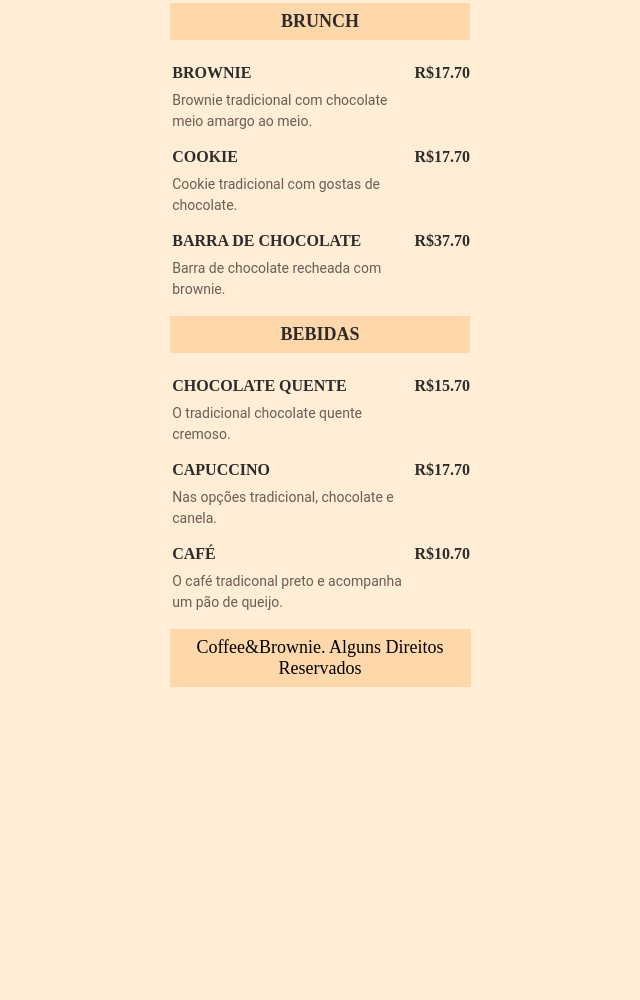
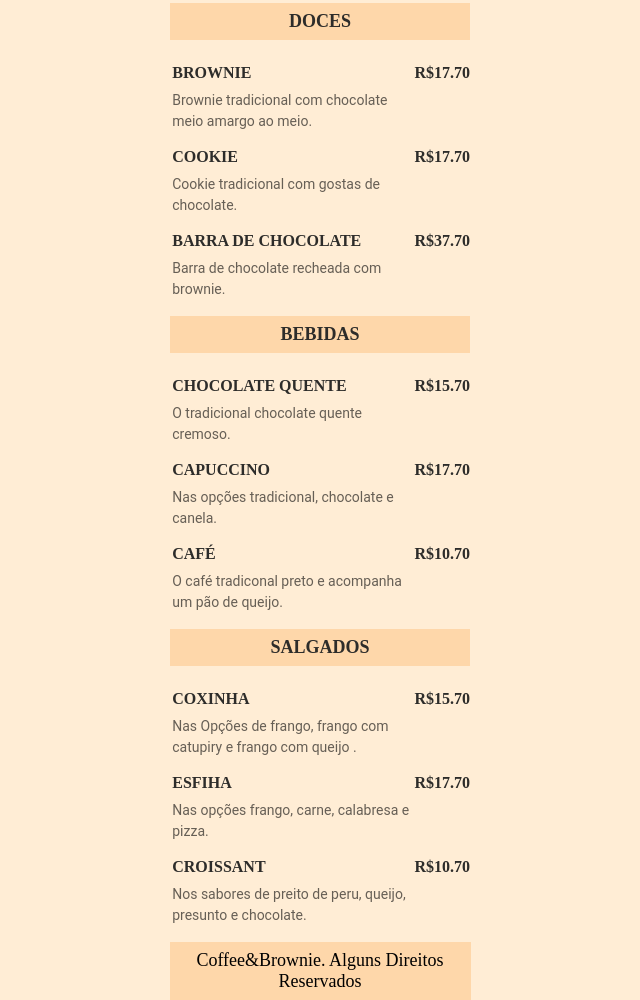
Before and after one commit to GleiziOliveira/Maratona-Explore-3, a plain HTML site: page index.html in a window 1280 px wide. Shown: the part 113-1113 px from the top of the page, without its empty margins (320-960 px from the left). Before the commit the page ends 800 px from the top, so only its background shows below. Drawn offline with Linux system fonts and the light colour scheme; a script that the page names is missing.

Commit message:
Atualizado o menu

```diff
--- a/index.html
+++ b/index.html
@@ -27,13 +27,14 @@
   </head>
 
   <body>
+
     <header>
-      <h1>Coffee<span class="symbol">&amp;</span><span>Brownie</span></h1>
+      <h1>Coffee<span class="symbol">&</span><span>Brownie</span></h1>
       <p>Aberto todos os dias. 8h-21h</p>
     </header>
 
     <section>
-      <h2>Brunch</h2>
+      <h2>Doces</h2>
 
       <ul>
         <li>
@@ -44,7 +45,9 @@
             </p>
           </div>
 
-          <strong class="price"> R$17.70 </strong>
+          <strong class="price">
+            R$17.70
+          </strong>
         </li>
 
         <li>
@@ -55,16 +58,23 @@
             </p>
           </div>
 
-          <strong class="price"> R$17.70 </strong>
+          <strong class="price">
+            R$17.70
+          </strong>
         </li>
         <li>
           <div class="details">
-            <h3>Barra de chocolate</h3>
-            <p class="description">Barra de chocolate recheada com brownie.</p>
+            <h3> Barra de chocolate</h3>
+            <p class="description">
+              Barra de chocolate recheada com brownie.
+            </p>
           </div>
 
-          <strong class="price"> R$37.70 </strong>
+          <strong class="price">
+            R$37.70
+          </strong>
         </li>
+
       </ul>
     </section>
 
@@ -75,10 +85,14 @@
         <li>
           <div class="details">
             <h3>Chocolate quente</h3>
-            <p class="description">O tradicional chocolate quente cremoso.</p>
+            <p class="description">
+              O tradicional chocolate quente cremoso.
+            </p>
           </div>
 
-          <strong class="price"> R$15.70 </strong>
+          <strong class="price">
+            R$15.70
+          </strong>
         </li>
 
         <li>
@@ -89,7 +103,9 @@
             </p>
           </div>
 
-          <strong class="price"> R$17.70 </strong>
+          <strong class="price">
+            R$17.70
+          </strong>
         </li>
         <li>
           <div class="details">
@@ -99,13 +115,66 @@
             </p>
           </div>
 
-          <strong class="price"> R$10.70 </strong>
+          <strong class="price">
+            R$10.70
+          </strong>
         </li>
+
+      </ul>
+    </section>
+
+    <section>
+      <h2>Salgados</h2>
+
+      <ul>
+        <li>
+          <div class="details">
+            <h3>Coxinha</h3>
+            <p class="description">
+              Nas Opções de frango, frango com catupiry e frango com queijo .
+            </p>
+          </div>
+
+          <strong class="price">
+            R$15.70
+          </strong>
+        </li>
+
+        <li>
+          <div class="details">
+            <h3>Esfiha</h3>
+            <p class="description">
+              Nas opções frango, carne, calabresa e pizza.
+            </p>
+          </div>
+
+          <strong class="price">
+            R$17.70
+          </strong>
+        </li>
+        <li>
+          <div class="details">
+            <h3>Croissant</h3>
+            <p class="description">
+              Nos sabores de preito de peru, queijo, presunto e chocolate.
+            </p>
+          </div>
+
+          <strong class="price">
+            R$10.70
+          </strong>
+        </li>
+
       </ul>
     </section>
 
     <li class="rodape">
-      <p>Coffee&amp;Brownie. Alguns Direitos Reservados</p>
+      <p>Coffee&Brownie. Alguns Direitos Reservados</p>
     </li>
+
+
   </body>
+
+
+
 </html>
```
